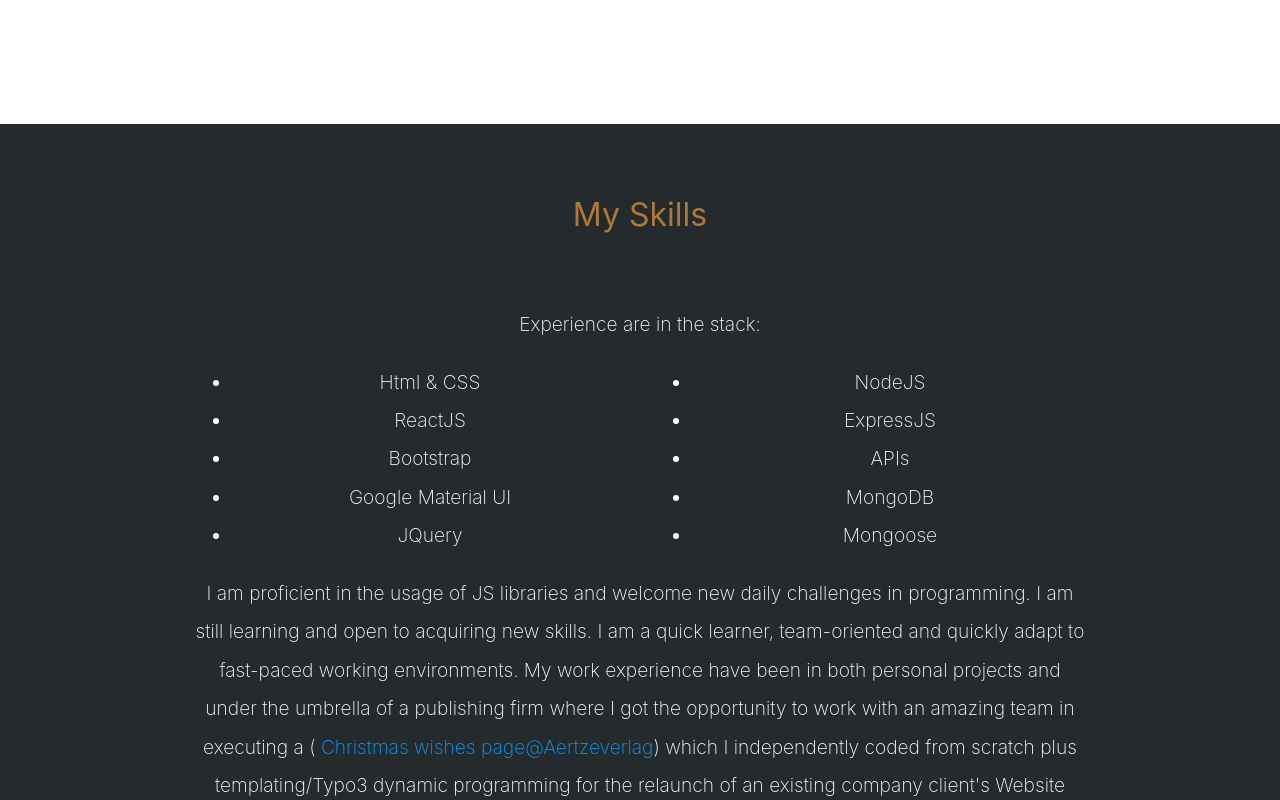
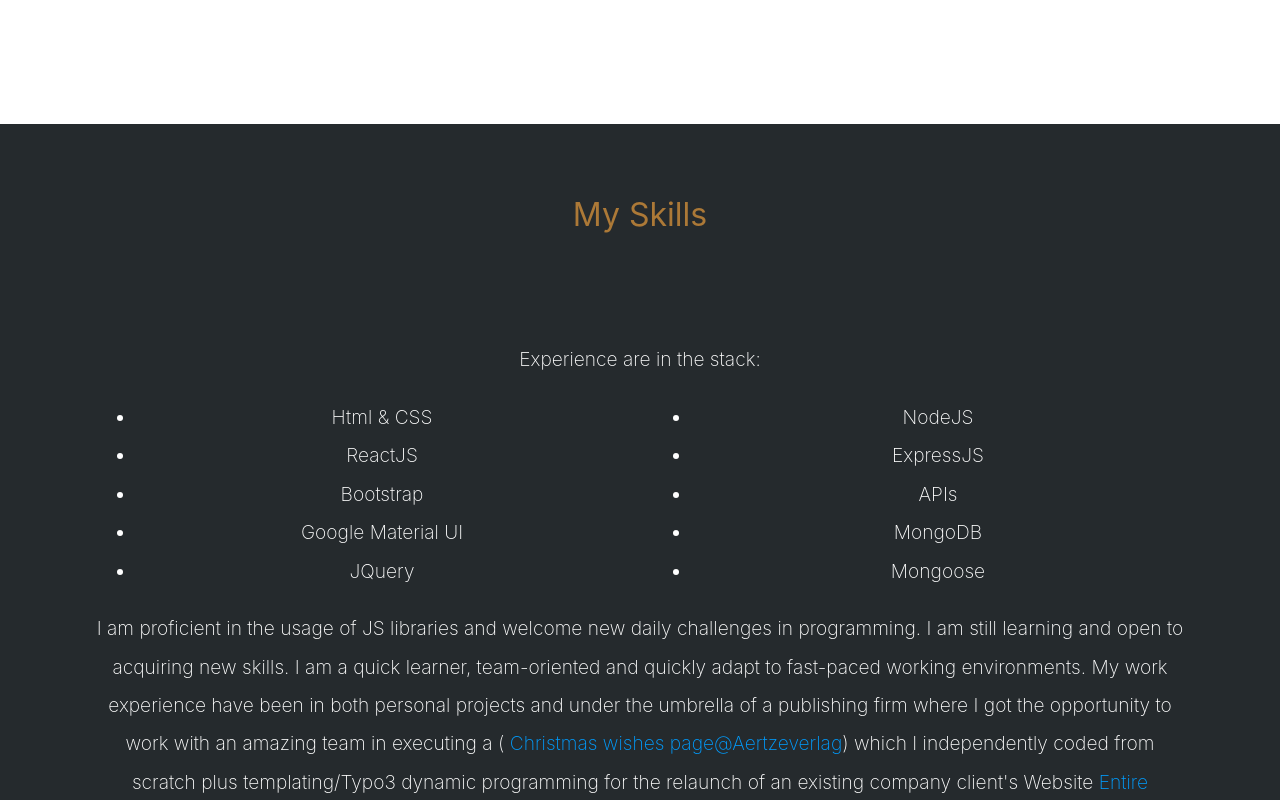
Before and after one commit to Cleverttech/my-portfolio, a React (Create React App) app: page / in a window 1280 px wide. Shown: the part 740-1540 px from the top of the page. Built offline with nearby package versions, Linux system fonts and the light colour scheme.

Commit message:
implement all sections for deployment

```diff
--- a/src/App.js
+++ b/src/App.js
@@ -13,12 +13,9 @@ import {
 	Card,
 	CardHeader,
 	CardContent,
-	CardActions,
 	CardMedia,
 	Button,
 } from "@material-ui/core";
-import clsx from "clsx";
-import ExpandMoreIcon from "@material-ui/icons/ExpandMore";
 import { useTheme, makeStyles } from "@material-ui/core/styles";
 import React, { useState } from "react";
 import MenuIcon from "@material-ui/icons/Menu";
@@ -69,7 +66,7 @@ const useStyles = makeStyles((theme) => ({
 		backgroundColor: "white",
 	},
 	large: {
-		width: "80%",
+		width: "70%",
 		height: "auto",
 		margin: "auto",
 	},
@@ -157,13 +154,22 @@ function App() {
 		display: "flex",
 		flexDirection: "column",
 		alignItems: "center",
+		paddingBottom:"70px",
 	};
-
+	const skillText = {
+		color: "white",
+		width: "85%",
+		margin:"auto",
+		fontSize: "1.2em",
+		lineHeight: "2",
+		fontWeight: 200,
+	};
 	const projectsSection = {
 		backgroundColor: "white",
 		minHeight: "100vh",
 		width: "100vw",
 		margin: "auto",
+		paddingBottom:"70px",
 	};
 	const projectStyles = {
 		margin: "0px 20px",
@@ -175,15 +181,7 @@ function App() {
 		backgroundColor: theme.palette.primary.main,
 		minHeight: "30vh",
 	};
-	const skillText = {
-		color: "white",
-		width: "70%",
-		padding: "30px",
-		justifyContent: "center",
-		fontSize: "1.2em",
-		lineHeight: "2",
-		fontWeight: 200,
-	};
+
 
 
 	return (
```
